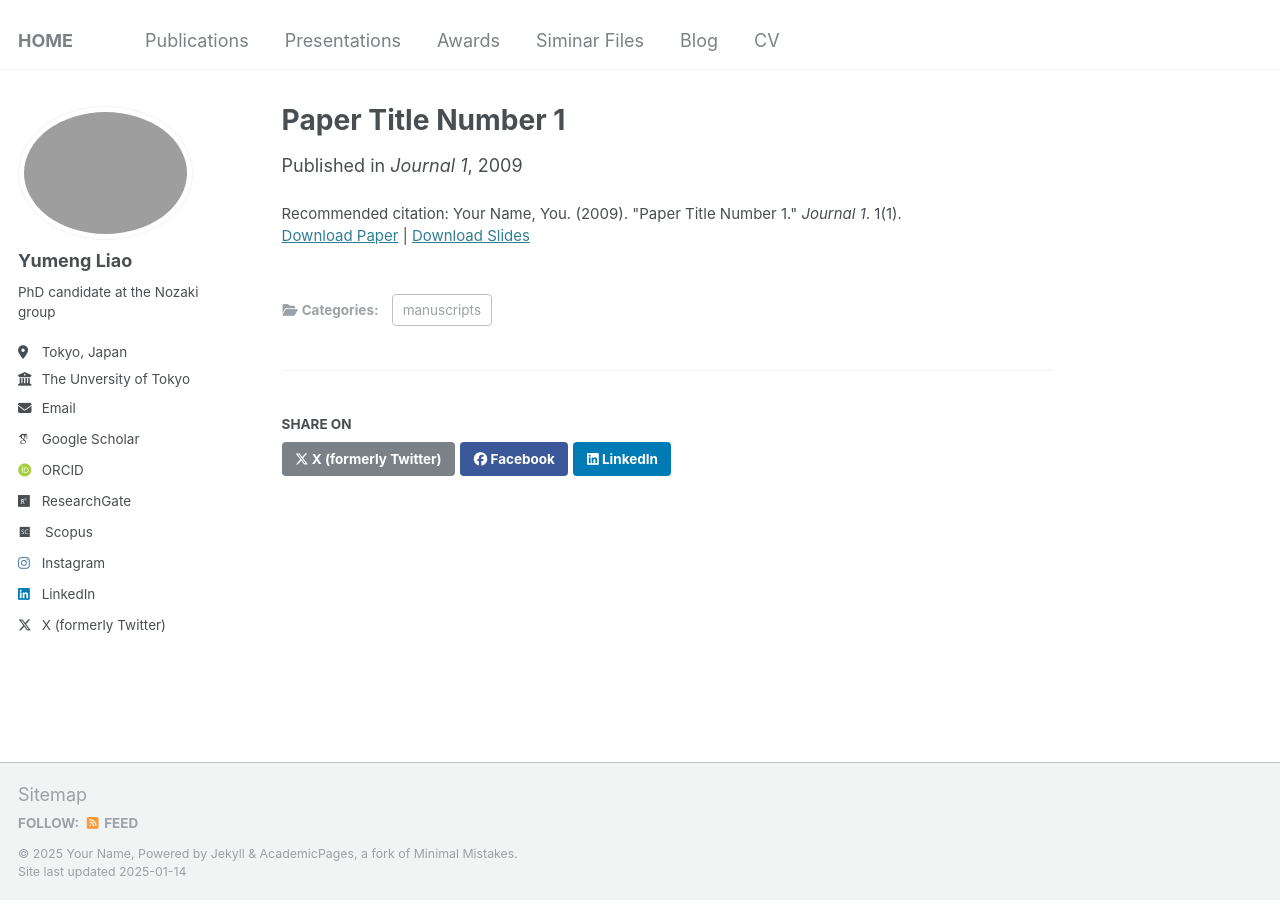
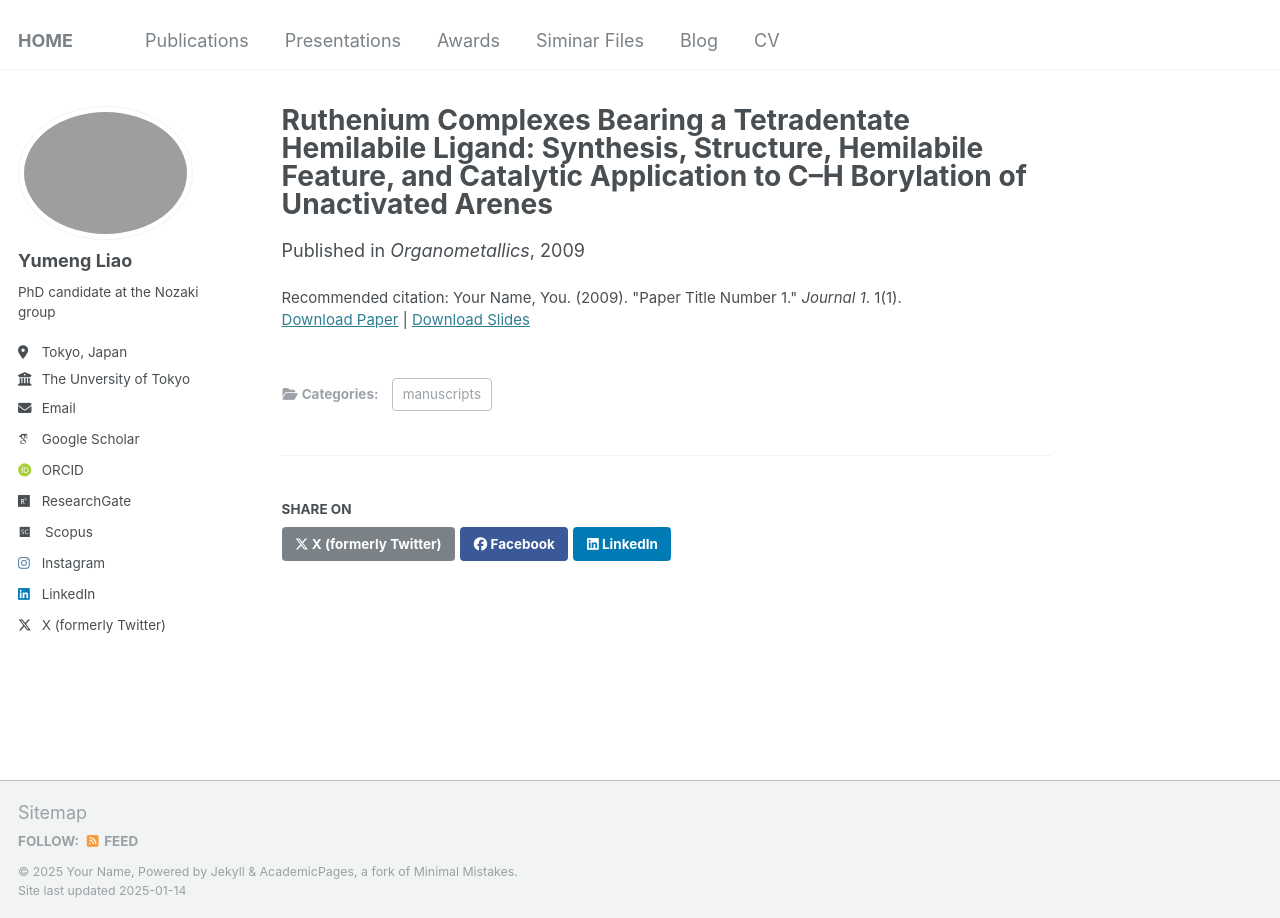
Before and after one commit to liaoym0610/academic, a Jekyll site: the page built from _publications/2009-10-01-paper-title-number-1.md, in a window 1280 px wide. Built offline with Jekyll 4.4.1, drawn with Linux system fonts in a browser that asks for light colours; some web fonts are replaced.

Commit message:
Update 2009-10-01-paper-title-number-1.md

```diff
--- a/_publications/2009-10-01-paper-title-number-1.md
+++ b/_publications/2009-10-01-paper-title-number-1.md
@@ -1,13 +1,13 @@
 ---
-title: "Paper Title Number 1"
+title: "Ruthenium Complexes Bearing a Tetradentate Hemilabile Ligand: Synthesis, Structure, Hemilabile Feature, and Catalytic Application to C–H Borylation of Unactivated Arenes"
 collection: publications
 category: manuscripts
 permalink: /publication/2009-10-01-paper-title-number-1
-excerpt: 'This paper is about the number 1. The number 2 is left for future work.'
+excerpt: 'Yumeng Liao, Kohei Takahashi, and Nobuharu Iwasawa*'
 date: 2009-10-01
-venue: 'Journal 1'
+venue: 'Organometallics'
 slidesurl: 'http://academicpages.github.io/files/slides1.pdf'
 paperurl: 'http://academicpages.github.io/files/paper1.pdf'
 citation: 'Your Name, You. (2009). &quot;Paper Title Number 1.&quot; <i>Journal 1</i>. 1(1).'
-image: images/3953273590_704e3899d5_m.jpg
+image: academic/images/images_large_om4c00424_0011.jpeg
 ---
```
